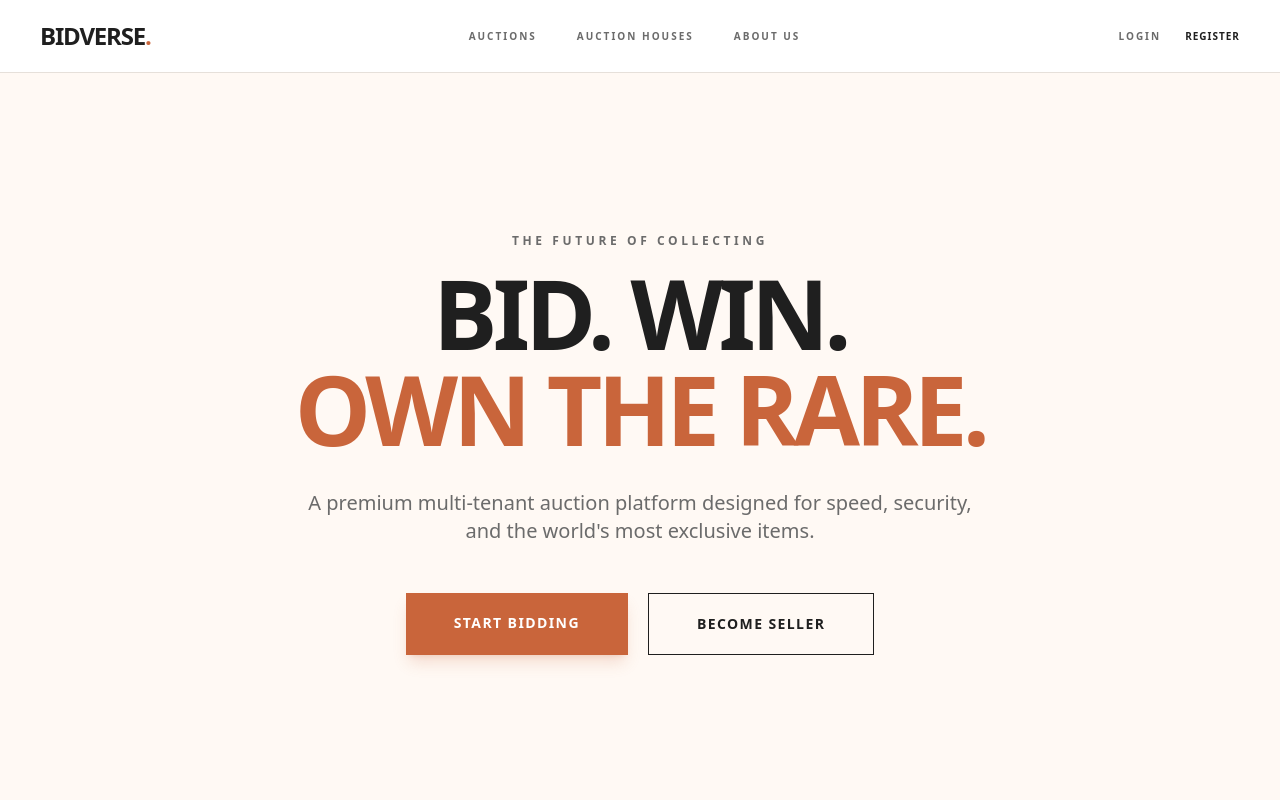
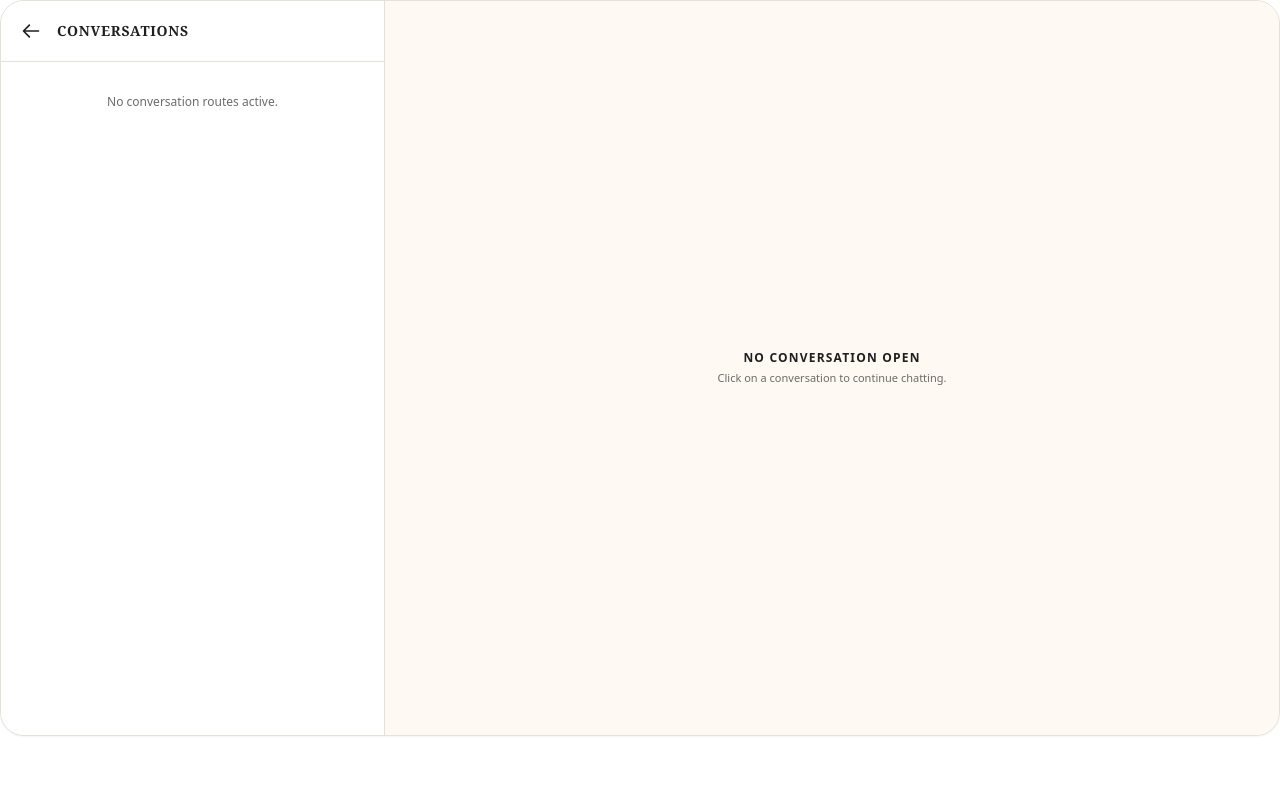
Before and after one commit to naseeftp/Bidverse, a React (Vite) app in the folder frontend/: page /chat in a window 1280 px wide. Before the commit this address led to /. Shown: the top 800 px of the page. Built offline with nearby package versions, Linux system fonts and the light colour scheme; no server answers.

Commit message:
feat(chat-fix)fixed the chat layout theme issue

```diff
--- a/frontend/src/App.tsx
+++ b/frontend/src/App.tsx
@@ -95,7 +95,7 @@ useSocketSync()
                   <Route path="/change-email" element={<ChangeEmailPage />} />
                   <Route path="/change-email-verify" element={<ChangeEmailVerifyPage />} />
                   <Route path="/watch-list" element={<WatchlistPage />} />
-                  <Route path="/chat" element={<ChatPage />} />
+
 
                </Route>
             </Route>
@@ -107,6 +107,7 @@ useSocketSync()
 
                </Route>
             </Route>
+            <Route path="/chat" element={<ChatPage />} />
 
             <Route path="/tenant/chat" element={<TenantChatPage />} />
             <Route element={<TenantLayout />}>
--- a/frontend/src/components/layout/chatLayout.tsx
+++ b/frontend/src/components/layout/chatLayout.tsx
@@ -1,5 +1,5 @@
 import React, { useState, useEffect, useRef, useCallback } from "react";
-import { useSearchParams } from "react-router-dom";
+import { useNavigate, useSearchParams } from "react-router-dom";
 import type { ConversationDTO, MessageDto } from "../../types/chat.dto";
 import chatService from "../../services/chat.service";
 import toast from "react-hot-toast";
@@ -17,29 +17,52 @@ interface ImagePreviewState {
   previewUrl: string;
 }
 const THEME_STYLES = {
+
   user: {
-    accent: "bg-[#1F1F1F]",
-    text: "text-[#1F1F1F]",
-    bgLight: "bg-[#FFF9F4]",
-    activeBubble: "bg-[#1F1F1F] text-white",
-    peerBubble: "bg-[#F5F5F5] text-[#1F1F1F] border border-[#E6E0DA]",
-    sidebarActive: "bg-[#F5F5F5] border-l-4 border-l-[#1F1F1F]",
-  },
-  tenant: {
     accent: "bg-[#C9653B]",
     text: "text-[#C9653B]",
     bgLight: "bg-[#FFF9F4]",
+    cardBg: "bg-[#FFFFFF]",
+    primaryText: "text-[#1F1F1F]",
+    secondaryText: "text-[#6B6B6B]",
+    border: "border-[#E6E0DA]",
     activeBubble: "bg-[#C9653B] text-white",
-    peerBubble: "bg-[#F5F5F5] text-[#1F1F1F] border border-[#E6E0DA]",
-    sidebarActive: "bg-[#C9653B]/5 border-l-4 border-l-[#C9653B]",
+    peerBubble: "bg-[#FFFFFF] text-[#1F1F1F] border border-[#E6E0DA]",
+    sidebarActive: "bg-[#C9653B]/10 border-l-4 border-l-[#C9653B]",
+    success: "text-[#15803D] bg-[#F0FDF4]",
+    warning: "text-[#B45309] bg-[#FFFBEB]",
+    danger: "text-[#B91C1C] bg-[#FEF2F2]",
+  },
+  tenant: {
+    accent: "bg-[#2F6FED]",
+    text: "text-[#2F6FED]",
+    bgLight: "bg-[#F5F7FB]",
+    cardBg: "bg-[#FFFFFF]",
+    primaryText: "text-[#0F172A]",
+    secondaryText: "text-[#475569]",
+    border: "border-[#E2E8F0]",
+    activeBubble: "bg-[#2F6FED] text-white",
+    peerBubble: "bg-[#FFFFFF] text-[#0F172A] border border-[#E2E8F0]",
+    sidebarActive: "bg-[#2F6FED]/10 border-l-4 border-l-[#2F6FED]",
+    success: "text-[#16A34A] bg-[#DCFCE7]",
+    warning: "text-[#D97706] bg-[#FEF3C7]",
+    danger: "text-[#EF4444] bg-[#FEE2E2]",
   },
   admin: {
-    accent: "bg-[#000000]",
-    text: "text-[#000000]",
-    bgLight: "bg-[#FAFAFA]",
-    activeBubble: "bg-[#000000] text-white",
-    peerBubble: "bg-[#EAEAEA] text-[#000000] border border-[#D1D1D1]",
-    sidebarActive: "bg-[#EAEAEA] border-l-4 border-l-[#000000]",
+    accent: "bg-[#111827]",
+    text: "text-[#111827]",
+    goldAccent: "bg-[#D4AF37]",
+    bgLight: "bg-[#F3F4F6]",
+    cardBg: "bg-[#FFFFFF]",
+    primaryText: "text-[#0F172A]",
+    secondaryText: "text-[#6B6280]",
+    border: "border-[#E5E7EB]",
+    activeBubble: "bg-[#111827] text-white",
+    peerBubble: "bg-[#FFFFFF] text-[#0F172A] border border-[#E5E7EB]",
+    sidebarActive: "bg-[#111827]/5 border-l-4 border-l-[#D4AF37]",
+    success: "text-[#16A34A] bg-[#DCFCE7]",
+    warning: "text-[#D97706] bg-[#FEF3C7]",
+    danger: "text-[#DC2626] bg-[#FEE2E2]",
   },
 };
 
@@ -50,6 +73,7 @@ export const ChatWorkspace: React.FC<ChatWorkspaceProps> = ({ roleTheme }) => {
   const [searchParams, setSearchParams] = useSearchParams();
   const activeConversationId = searchParams.get('conversationId');
   const [loading, setLoading] = useState<boolean>(true);
+  const navigate = useNavigate()
 
   const [typedMessage, setTypedMessage] = useState<string>('');
   const [messages, setMessages] = useState<MessageDto[]>([]);
@@ -616,13 +640,31 @@ export const ChatWorkspace: React.FC<ChatWorkspaceProps> = ({ roleTheme }) => {
   return (
     <div className="flex h-[calc(100vh-64px)] w-full bg-white border border-[#E6E0DA] rounded-3xl overflow-hidden shadow-sm">
       <div className="w-80 md:w-96 border-r border-[#E6E0DA] flex flex-col bg-white">
-        <div className="p-4 border-b border-[#E6E0DA] flex items-center justify-between">
+        <div className="p-4 border-b border-[#E6E0DA] flex items-center gap-3">
+
+          <button
+            onClick={() => navigate(-1)}
+            className="p-1 rounded-md text-[#1F1F1F] hover:bg-black/5 transition-colors focus:outline-none"
+            aria-label="Go back"
+          >
+            <svg
+              className="w-5 h-5"
+              fill="none"
+              stroke="currentColor"
+              viewBox="0 0 24 24"
+              xmlns="http://www.w3.org/2000/svg"
+            >
+              <path
+                strokeLinecap="round"
+                strokeLinejoin="round"
+                strokeWidth={2}
+                d="M10 19l-7-7m0 0l7-7m-7 7h18"
+              />
+            </svg>
+          </button>
           <h2 className="text-sm font-black font-serif tracking-wider uppercase text-[#1F1F1F]">
             Conversations
           </h2>
-          <span className={`text-[10px] font-bold px-2 py-0.5 rounded-full uppercase tracking-widest text-white ${currentStyle.accent}`}>
-            {roleTheme} Node
-          </span>
         </div>
 
         <div className="flex-1 overflow-y-auto divide-y divide-[#E6E0DA]/60">
@@ -701,9 +743,9 @@ export const ChatWorkspace: React.FC<ChatWorkspaceProps> = ({ roleTheme }) => {
                 </span>
                 <p className="text-xs font-bold uppercase tracking-wider text-[#1F1F1F]">
                   {activePartnerName}
-                  <span className="text-[10px] lowercase font-normal text-[#6B6B6B] ml-2 font-mono">
+                  {/* <span className="text-[10px] lowercase font-normal text-[#6B6B6B] ml-2 font-mono">
                     ({activeChatPartner?.userId && onlineUsers.has(activeChatPartner.userId) ? 'online' : 'offline'})
-                  </span>
+                  </span> */}
                 </p>
               </div>
             </div>
```
